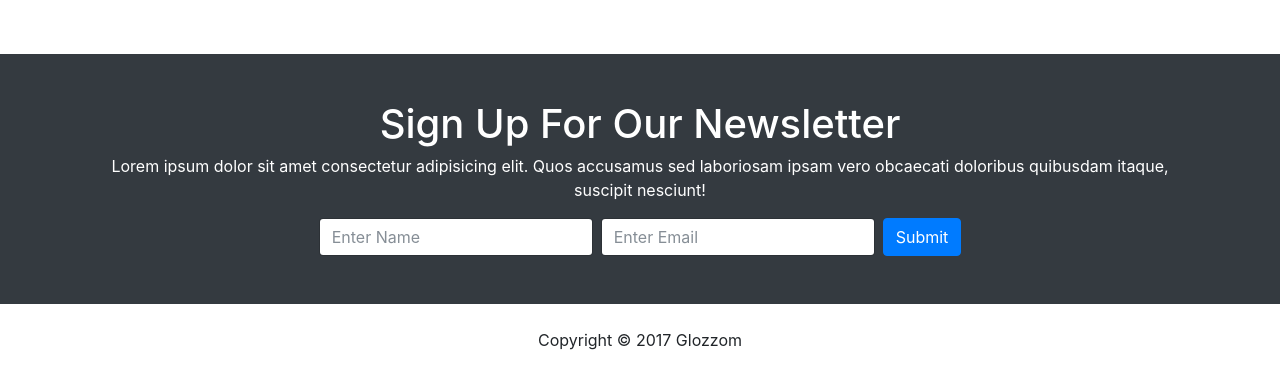
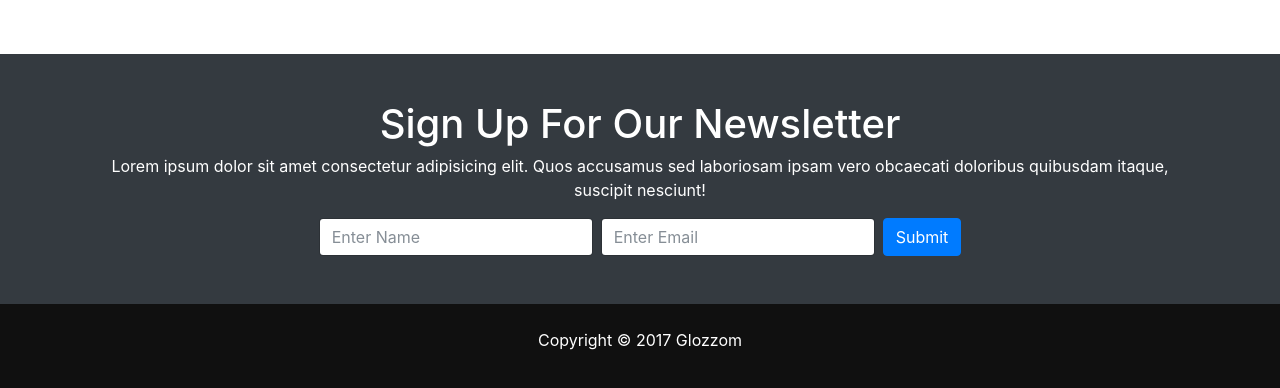
Before and after one commit to lukemiller93/glozzom, a website: page src/index.html in a window 1280 px wide. Shown: the part 2414-2802 px from the top of the page. Drawn offline with Linux system fonts and the light colour scheme; some packages are replaced by stand-ins of ours; a script that the page names is missing.

Commit message:
updated Styling

```diff
--- a/src/scss/style.scss
+++ b/src/scss/style.scss
@@ -73,3 +73,8 @@ body {
     color: #fff;
   }
 }
+
+footer#main-footer {
+  background: #101010;
+  color: white;
+}
```
Also changed, not shown: src/css/style.css.
